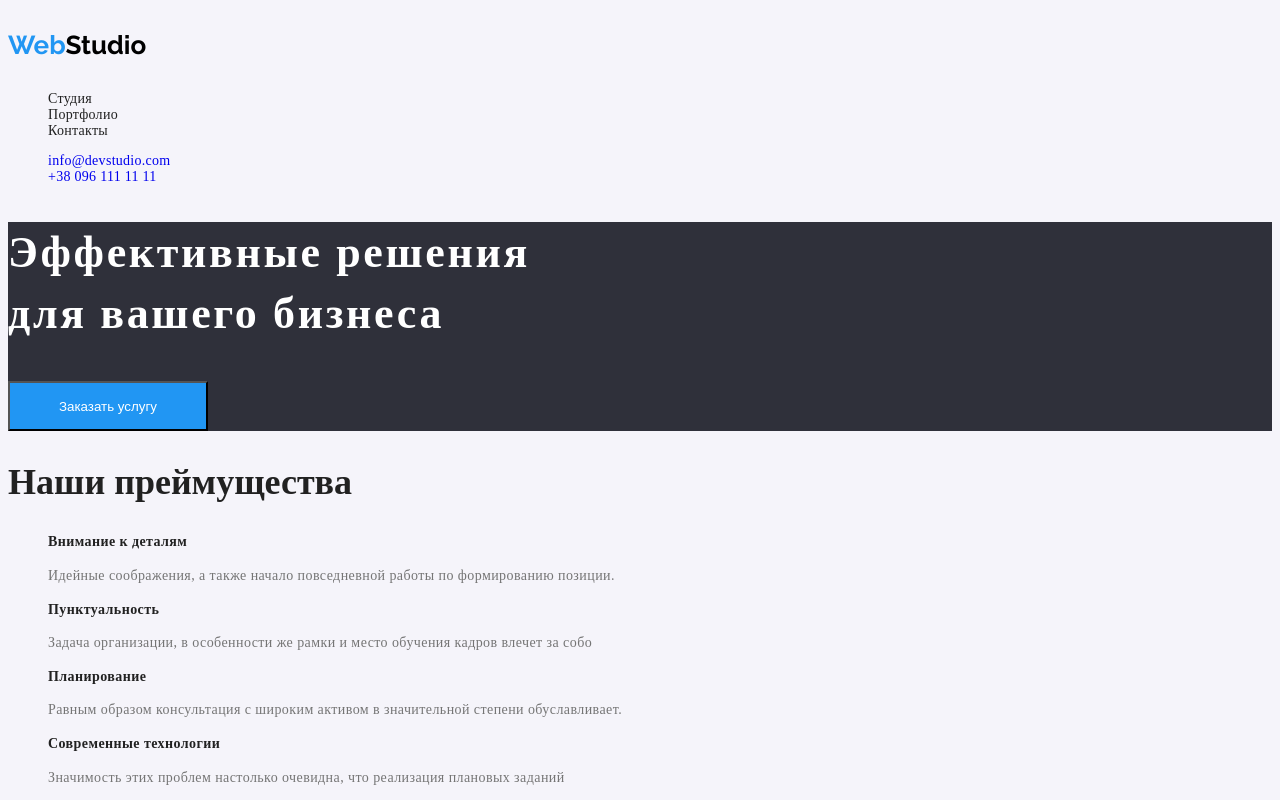
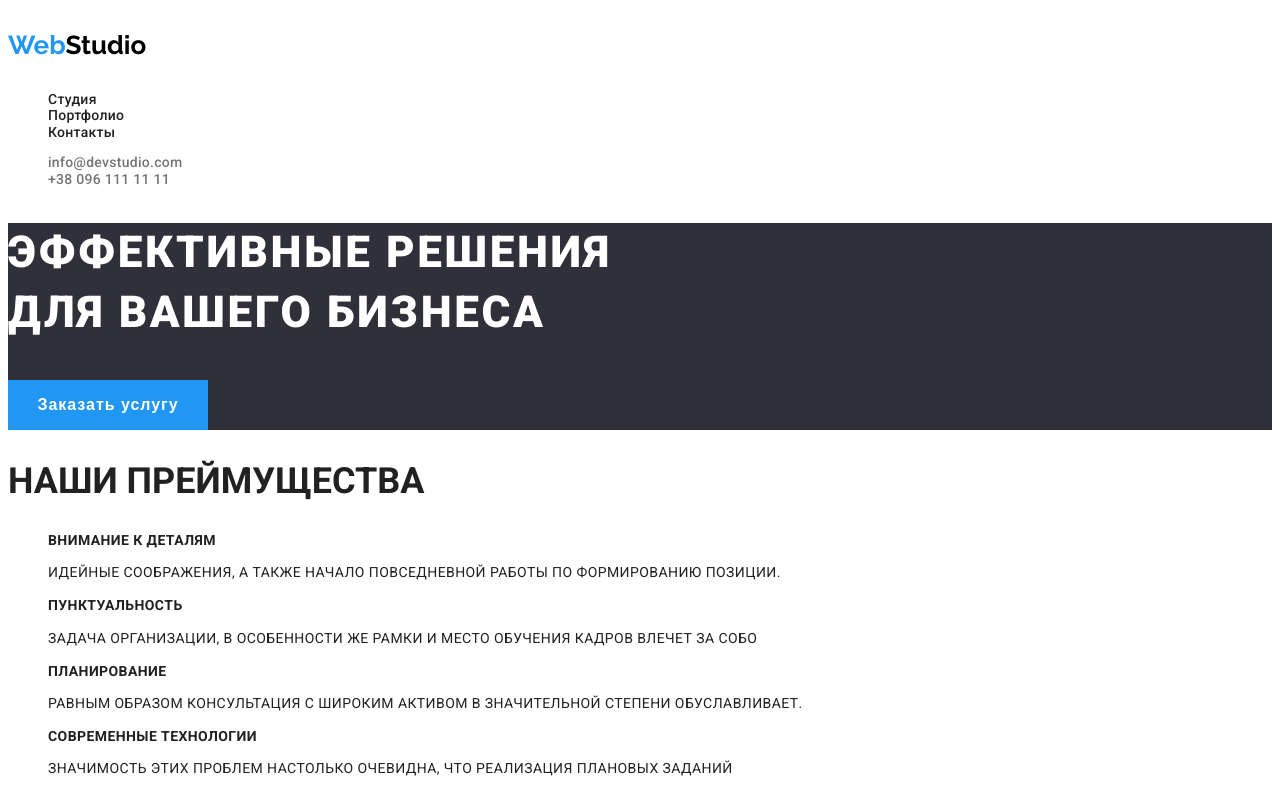
Before and after one commit to PashaSubbotin/goit-markup-hw-02, a plain HTML site: page index.html in a window 1280 px wide. Shown: the top 800 px of the page. Drawn offline with Linux system fonts and the light colour scheme.

Commit message:
исправляет ошибки CSS оформления

```diff
--- a/css/styles.css
+++ b/css/styles.css
@@ -7,8 +7,8 @@
 }
 body {
     color:var(--basic-color) ;
-    background-color:var(--basic-background-color) ;
-    font-family:"Roboto"sans-serif ;
+    background-color:#FFFFFF;
+    font-family:"Roboto",sans-serif ;
     font-style: normal;
     font-weight: 400;
     font-size: 14px;
@@ -45,6 +45,7 @@ a {
     color:var(--accent-color)  ;
 }
 .nav-contacts a {
+    color: var(--basic-color);
     font-weight: 500;
     font-size: 14px;
     line-height: 1.1;
@@ -61,14 +62,20 @@ a {
     color: #FFFFFF;
     font-weight: 900;
     font-size: 44px;
-    line-height: 1.4;
-    letter-spacing: 0.06em
+    line-height: 1.363;
+    letter-spacing: 0.06em;
+	text-transform: uppercase;
 }
 .hero>.btn{
     color: #FFFFFF;
-    background-color: #2196F3;
+    background-color:var(--accent-color);
     width: 200px;
     height: 50px;
+    font-weight: 700;
+    font-size: 16px;
+    line-height: 1.87;
+    letter-spacing: 0.06em;
+    border:0;
 }
 .hero>.btn:hover,
 .hero>.btn:focus{
@@ -78,13 +85,19 @@ a {
 .btn {
 cursor: pointer;
 color:#212121;
+font-weight: 500;
+font-size: 16px;
+line-height: 1.62;
+letter-spacing: 0.03em;
 background-color: var(--basic-background-color);
 width: 145px;
 height: 38px;
 }
 .btn:hover,
 .btn:focus{
-    background-color: #2196F3;
+    background-color:var(
+        --accent-color
+    );
     color:#F5F4FA ;
 }
 .btn-filter {
@@ -96,17 +109,21 @@ height: 38px;
     font-weight: 700;
     font-size: 36px;
     line-height: 1.2;
+    text-transform: uppercase;
 }
 .features {
     font-weight: 700;
     font-size: 14px;
     line-height: 1.1;
     letter-spacing: 0.03em;
+    font-weight: 700;
+    text-transform: uppercase;
+    color: #212121;
 }
 .features-text {
     font-weight: 400;
     font-size: 14px;
-    line-height: 24px;
+    line-height: 1.57;
     letter-spacing: 0.03em;
 }
 .member-team {
@@ -139,6 +156,10 @@ height: 38px;
 .footer-contacts a {
     line-height: 1.7;
     color: rgba(255, 255, 255, 0.6);
+    letter-spacing: 0.03em;
+}
+.footer-contacts {
+    font-style: normal;
 }
 .footer-contacts a:hover,
 .footer-contacts a:focus {
```
Also changed, not shown: portfolio.html (+4 -7 lines).
